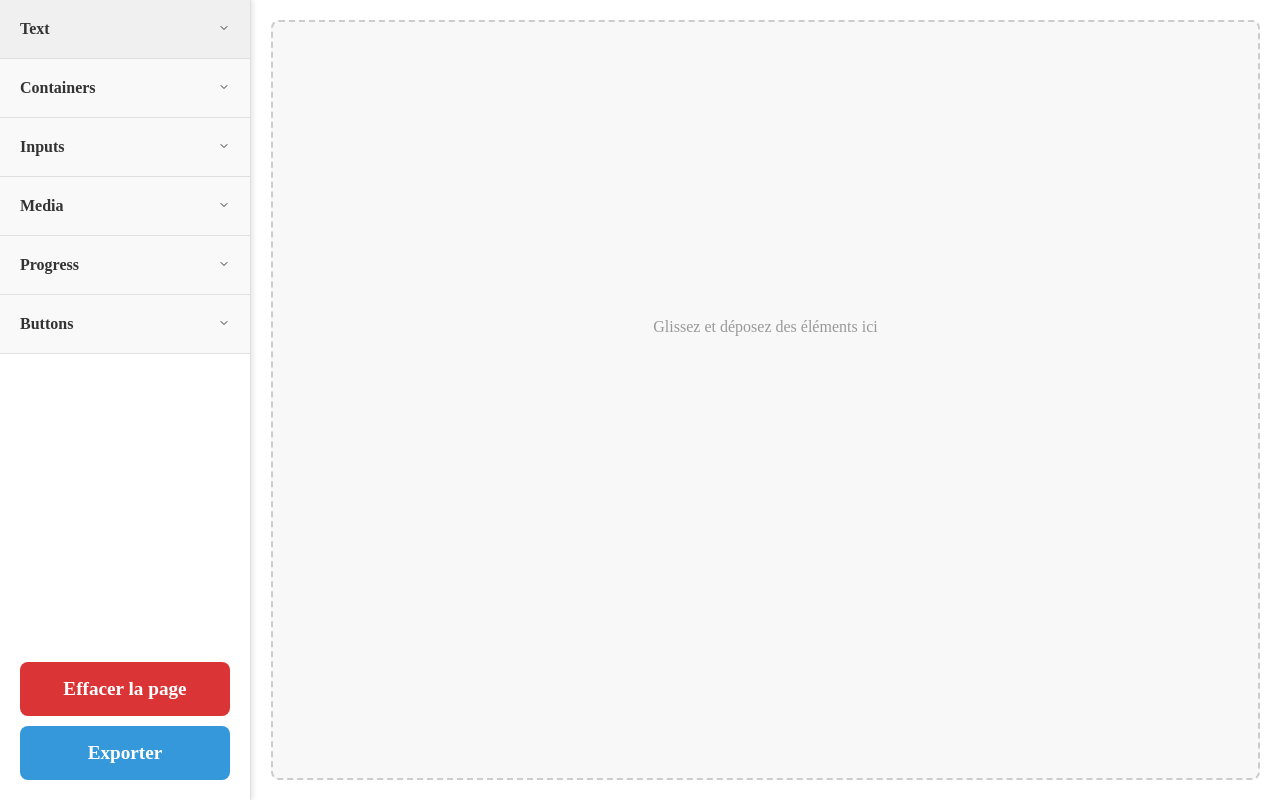
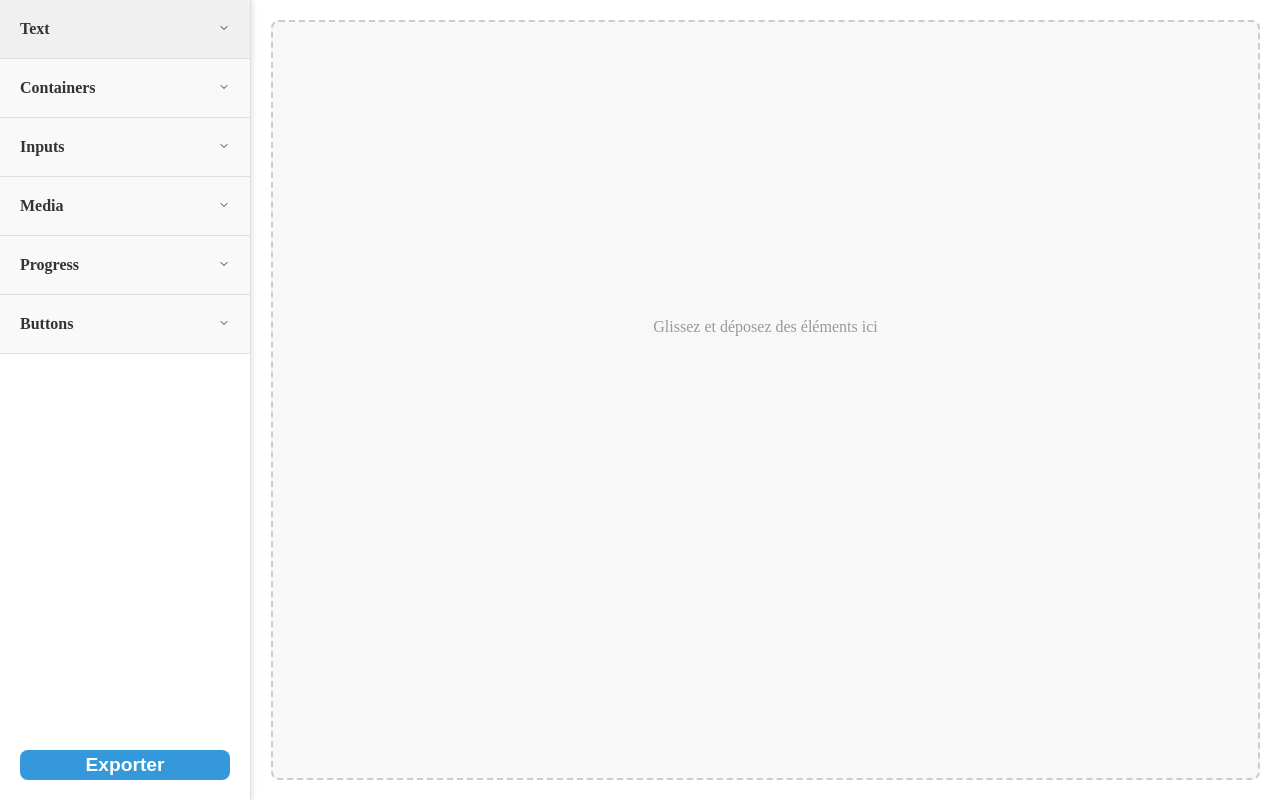
Before and after one commit to kbarbarin/ReactSiteBuilder, a React (Create React App) app: page / in a window 1280 px wide. Built offline with nearby package versions, Linux system fonts and the light colour scheme.

Commit message:
FIX position of clear and export button

```diff
--- a/src/components/common/Button/Button.jsx
+++ b/src/components/common/Button/Button.jsx
@@ -1,13 +1,15 @@
 import React from "react";
 import './Button.css';
 
-export default function Button(props) {
-
+export default function Button({ className, styleTitle, children, ...props }) {
     return (
-        <div className={`button ${props?.className || ""}`} style={props?.style} onClick={props?.onClick}>
-            <h1 className={`button-title`} style={props?.styleTitle}>
-                {props?.children}
+        <button
+            className={`button ${className || ""}`}
+            {...props} // Passer tous les autres props non destructurés
+        >
+            <h1 className="button-title" style={styleTitle}>
+                {children}
             </h1>
-        </div>
+        </button>
     );
 }
--- a/src/components/editor/draggableZone/DraggableZone.css
+++ b/src/components/editor/draggableZone/DraggableZone.css
@@ -82,6 +82,10 @@
     transition: background-color 0.3s ease;
 }
 
+.draggableZone-export-is-alone {
+    margin-top: auto; /* Pousse le bouton vers le bas */
+}
+
 .draggableZone-export:hover {
     background-color: #2980b9;
 }
@@ -105,7 +109,6 @@
     font-weight: bold;
     cursor: pointer;
     transition: background-color 0.3s ease;
-
 }
 
 .draggableZone-clear:hover {
@@ -115,3 +118,8 @@
 .draggableZone-clear:active {
     background-color: #5d1516;
 }
+
+.draggableZone-clear:disabled {
+    background-color: #5d5354;
+    cursor: not-allowed;
+}
--- a/src/components/editor/draggableZone/DraggableZone.js
+++ b/src/components/editor/draggableZone/DraggableZone.js
@@ -101,15 +101,19 @@ const DraggableZone = ({ items }) => {
           )}
         </div>
       ))}
+      {itemList.length ?
         <Button
-        className='draggableZone-clear'
+          className={'draggableZone-clear'}
           styleTitle={{ fontSize: '1.2rem' }}
           onClick={() => clearPage()}
         >
           Effacer la page
         </Button>
+        :
+        <></>
+      }
       <Button
-        className='draggableZone-export'
+        className={`draggableZone-export ${itemList.length === 0 && 'draggableZone-export-is-alone'}`}
         styleTitle={{ fontSize: '1.2rem' }}
         onClick={() => main(itemList)}
       >
--- a/src/generator/templates/common.js
+++ b/src/generator/templates/common.js
@@ -1,14 +1,16 @@
 const button = `import React from "react";
 import './Button.css';
 
-export default function Button(props) {
-
+export default function Button({ className, styleTitle, children, ...props }) {
     return (
-        <div className={\`button \${props?.className || ""}\`} style={props?.style} onClick={props?.onClick}>
-            <h1 className={\`button-title \${props?.styleTitle || ""}\`}>
-                {props?.children}
+        <button
+            className={\`button \${className || ""}\`}
+            {...props} // Passer tous les autres props non destructurés
+        >
+            <h1 className="button-title" style={styleTitle}>
+                {children}
             </h1>
-        </div>
+        </button>
     );
 }`
 
```
Lines whose indentation alone changed are shown as unchanged.
